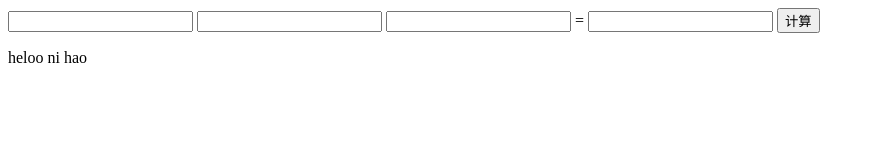
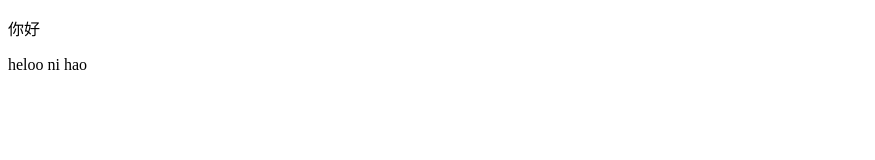
Before and after one commit to 330841299/330841299.github.io, a plain HTML site: page index.html in a window 1280 px wide. Shown: the whole page, without its empty margins (0-875 px from the left). Drawn offline with Linux system fonts and the light colour scheme.

Commit message:
Update index.html

```diff
--- a/index.html
+++ b/index.html
@@ -5,11 +5,7 @@
 	<title>Document</title>
 </head>
 <body>
-	<input class="input1" type="text" id="num1">
-	<input class="input2" type="text" id="sign">
-	<input class="input3" type="text" id="num2"> =
-	<input class="input4" type="text" id="result">
-	<input type="button"value="计算" class="btn">
+         <P>你好</P>
 
 	<p>heloo ni hao</p>
 
```
